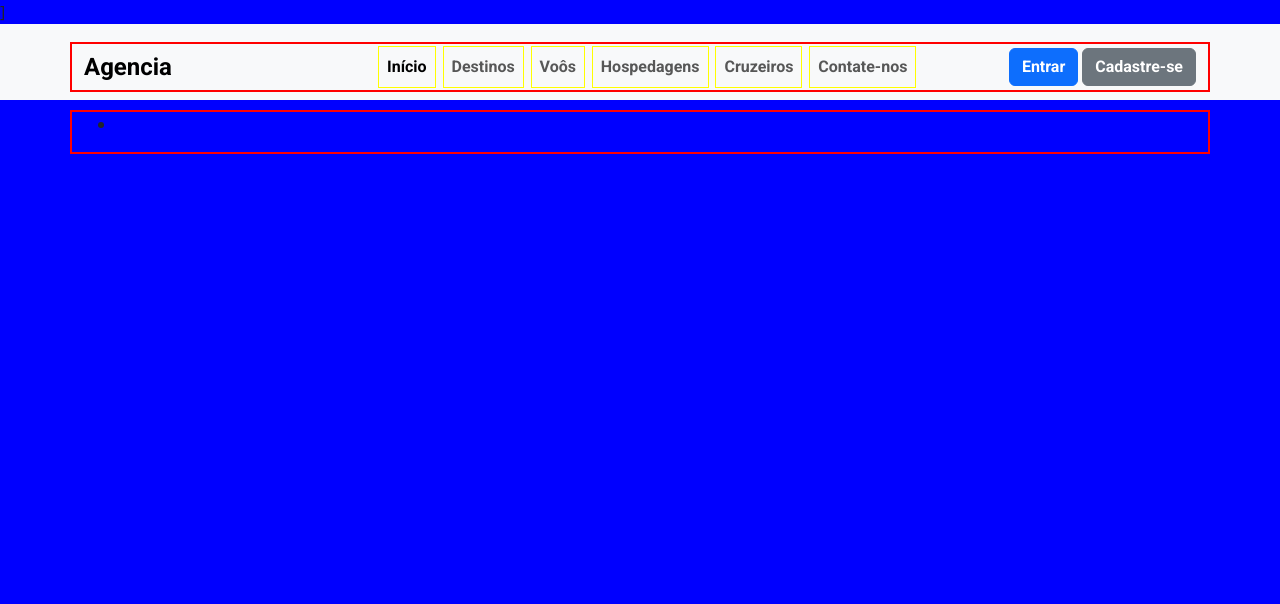
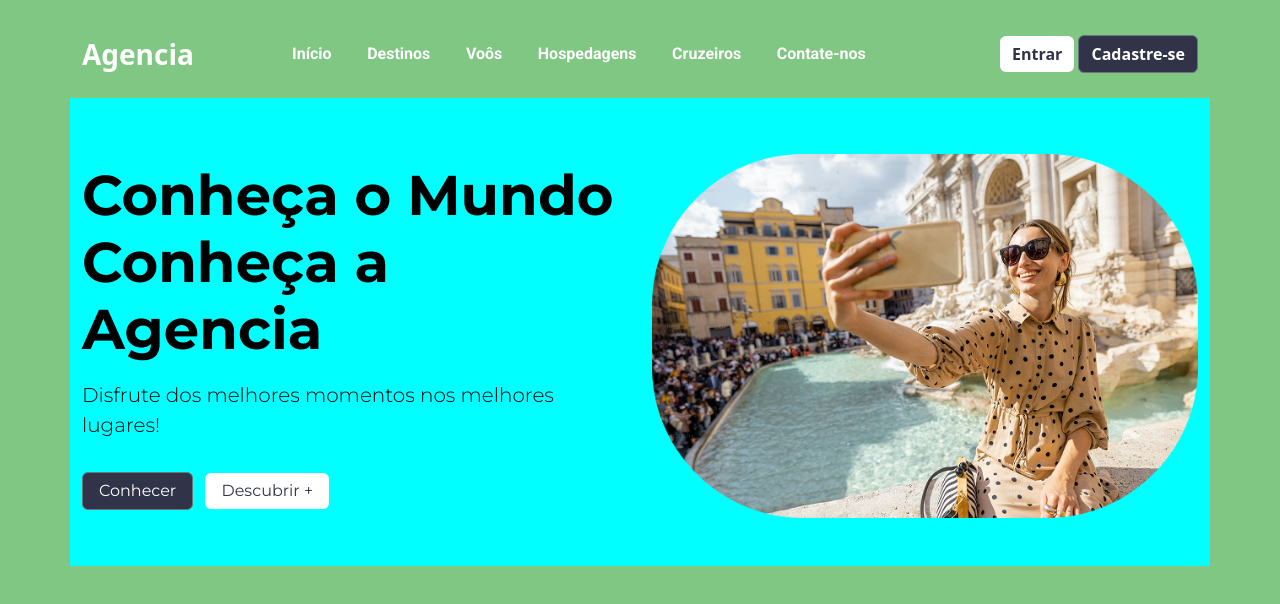
Before and after one commit to ailtonlucasdev/Projeto-Individual-1-Agencia-de-Viagens, a plain HTML site: page pages/index.html in a window 1280 px wide. Drawn offline with nearby package versions, Linux system fonts and the light colour scheme.

Commit message:
adicionando hero section e melhorando a responsibilidade

```diff
--- a/pages/index.html
+++ b/pages/index.html
@@ -2,7 +2,7 @@
 <html lang="en">
 <head>
     <meta charset="UTF-8">
-    <meta name="viewport" content="width=device-width, initial-scale=1.0">]
+    <meta name="viewport" content="width=device-width, initial-scale=1.0">
 
     <!-- Bootstrap -->
     <link rel="stylesheet"
@@ -20,24 +20,24 @@
      <link rel="stylesheet" href="styles.css">
 
     <!-- Syles para visualização -->
-    <style>
+    <!-- <style>
         .container{
-            margin-top: 10px;
             border: 2px solid red;
         }
 
         .itens{
             border: 1px solid yellow;
         }
-    </style>
+    </style> -->
 </head>
 <body>
-    <nav class="navbar navbar-expand-lg bg-body-tertiary">
+    <nav class="navbar navbar-expand-lg navcss sticky-top navbar-dark">
         <div class="container navcss">
-            <a class="navbar-brand col-md-3 fw-bold fs-4" href="#">
+            <a class="navbar-brand col-md-2 fw-bold fs-3" href="#">
                 Agencia
             </a>
-            <button class="navbar-toggler" type="button" data-bs-toggle="collapse" data-bs-target="#navbarSupportedContent" aria-controls="navbarSupportedContent" aria-expanded="false" aria-label="Toggle navigation">
+            <button class="navbar-toggler" type="button" data-bs-toggle="collapse" data-bs-target="#navbarSupportedContent" aria-controls="navbarSupportedContent"
+                aria-expanded="false" aria-label="Toggle navigation">
                 <span class="navbar-toggler-icon"></span>
             </button>
             <div class="collapse navbar-collapse" id="navbarSupportedContent">
@@ -79,12 +79,29 @@
     </nav>
 
     <section>
-        <div class="container hostsection">
-            <ul class="f">
-                <li>
+        <div class="container hero">
+            <div class="row py-5 align-itens-center">
+                <div class="col-sm-6">
+                    <h1 class="display-4 fw-bold hero pt-3">Conheça o Mundo
+                        <br>Conheça a Agencia</h1>
+                        <p class="lead hero pb-3 pt-2 ">Disfrute dos melhores momentos
+                            nos melhores lugares!</p>
+                        </p>
+                        <div class="pl-2">
+                            <button class="btn btn-secondary px-3 d-inline-block me-2">
+                                Conhecer
+                            </button>
+                            <button class="btn btn-primary px-3 d-inline-block">
+                                Descubrir +
+                            </button>
+                        </div>
 
-                </li>
-            </ul>
+                </div>
+                <div class="col-12 col-sm-6">
+                    <img src="/assets/indeximage.png" alt="Mulher feliz e sorridente curtindo uma viagem"
+                    class="img-fluid pt-2">
+                </div>
+            </div>
         </div>
     </section>
 </body>
--- a/pages/styles.css
+++ b/pages/styles.css
@@ -1,9 +1,51 @@
 body {
-    background-color: blue;
+    background-color: #81C784; /*Para visualizar mudanças - descartar depois e modificar com: */
 }
 
-.navcss {
+/*NAVBAR*/
+nav {
+    background-color: #81C784;
+}
 
+.navbar{
+    margin-top: 10px;
+    background-color: #81C784;
+}
+
+/* textos navbar */
+.nav-link {
     font-family: "Roboto", serif;
-    font-optical-sizing: auto;;
+    font-optical-sizing: auto;
+    color: white;
 }
+
+/* BUTÕES NAVBAR */
+.btn-primary {
+    color: #313349;
+    background-color: white;
+    border: none;
+}
+
+.btn-primary:hover {
+    background-color: #989898;
+}
+
+.btn-secondary {
+    background-color: #313349;
+}
+
+.btn-secondary:hover{
+    background-color: #3E263D;
+}
+
+/* HERO SECTION */
+.hero {
+    background-color: aqua;
+    color: black;
+    font-family:"Montserrat", serif;    ;
+}
+
+/* Cores section-hero*/
+.container {
+    margin-top: 10px
+}
```
